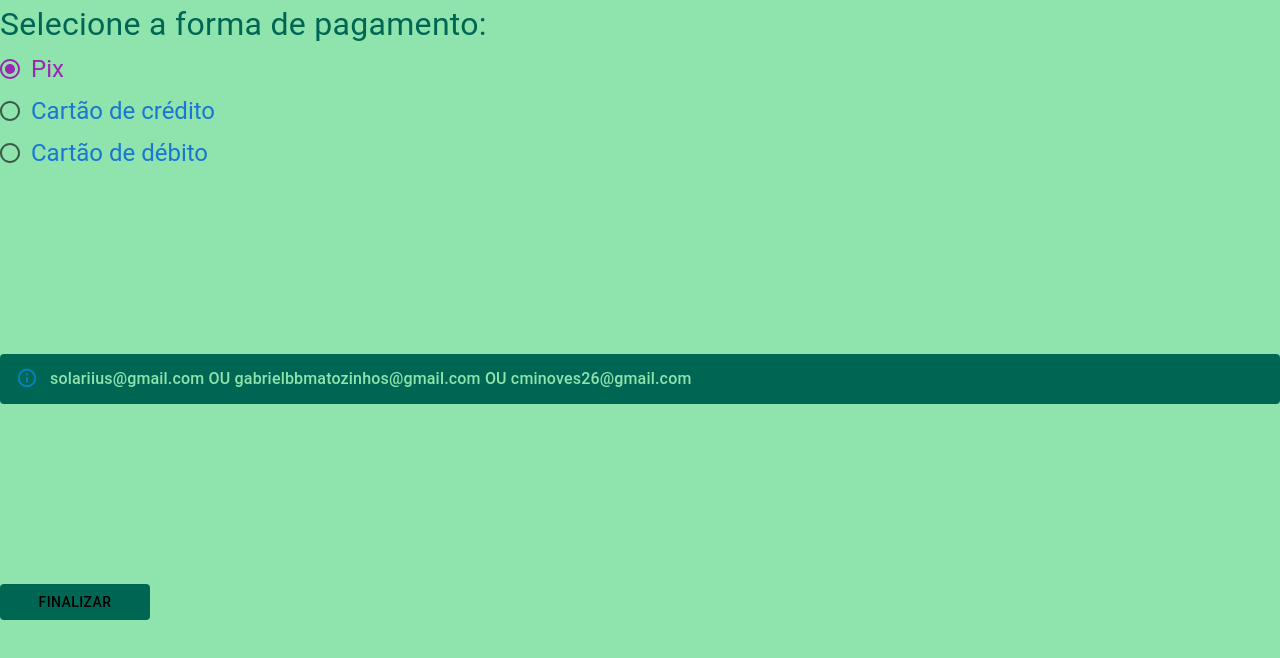
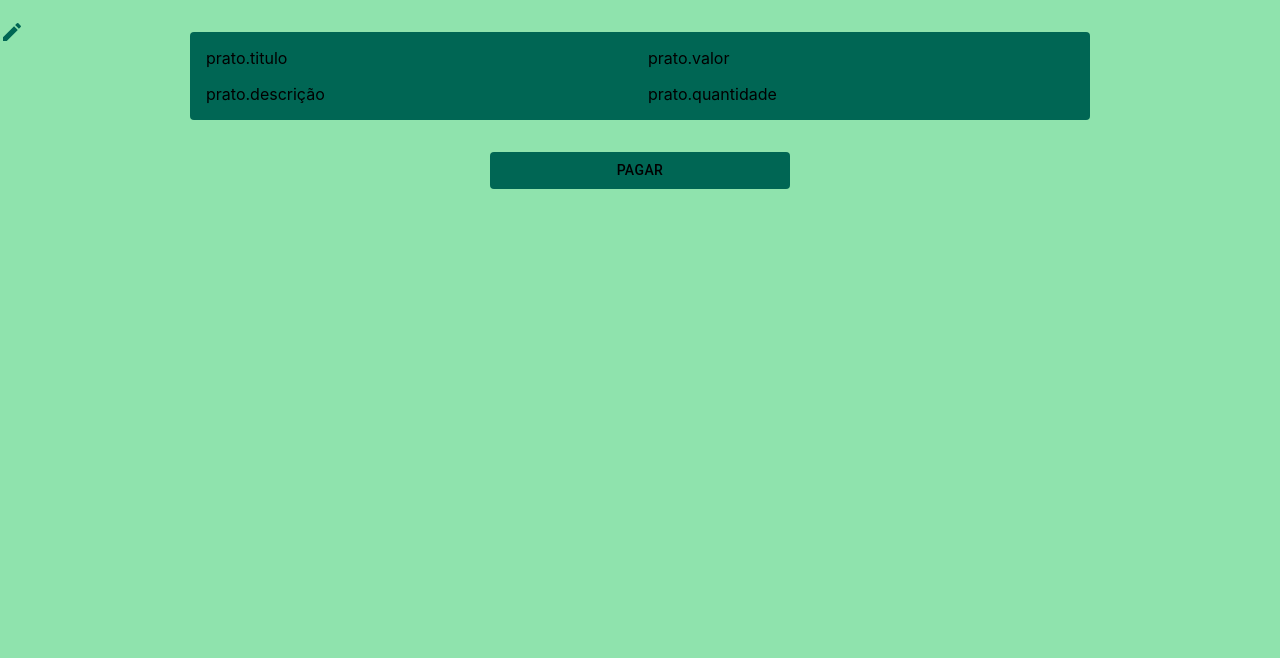
Before and after one commit to solariius/TPBD1, a React (Create React App) app: page / in a window 1280 px wide. Shown: the top 658 px of the page. Built offline with nearby package versions, Linux system fonts and the light colour scheme.

Commit message:
Cardápio

```diff
--- a/public/index.html
+++ b/public/index.html
@@ -24,7 +24,7 @@
       work correctly both with client-side routing and a non-root public URL.
       Learn how to configure a non-root public URL by running `npm run build`.
     -->
-    <title>React App</title>
+    <title>Veggie2world</title>
   </head>
   <body>
     <noscript>You need to enable JavaScript to run this app.</noscript>
--- a/src/index.tsx
+++ b/src/index.tsx
@@ -2,16 +2,16 @@ import React from "react";
 import ReactDOM from "react-dom";
 import "./index.css";
 
-import Pagamento from "./pages/pagamento/view/Pagamento";
+// import Pagamento from "./pages/pagamento/view/Pagamento";
 import reportWebVitals from "./reportWebVitals";
 
-// import Cardapio from "./pages/cardapio/view/Cardapio";
+import Cardapio from "./pages/cardapio/view/Cardapio";
 // import Edicao from "./pages/edicao/view/Edicao";
 // import App from "./App";
 
 ReactDOM.render(
   <React.StrictMode>
-    <Pagamento />
+    <Cardapio />
   </React.StrictMode>,
   document.getElementById("root")
 );
--- a/src/pages/cardapio/components/CardItem.tsx
+++ b/src/pages/cardapio/components/CardItem.tsx
@@ -1,7 +1,37 @@
+import { Grid } from "@mui/material";
 import { FC } from "react";
+import { SECONDARY } from "../../../config/theme";
+// aqui quero retornar um item desses para cada prato da lista de pratos (ps eu sei que é no cardapio.tsx)
 
 const CardItem: FC = () => {
-  return <div />;
+  return (
+    <Grid
+      container
+      borderRadius="4px"
+      direction="row"
+      rowSpacing={2}
+      sx={{
+        backgroundColor: SECONDARY,
+        width: "900px",
+        paddingBottom: "16px",
+        paddingLeft: "16px",
+      }}
+    >
+      <Grid item xs={6}>
+        prato.titulo
+      </Grid>
+
+      <Grid item xs={6}>
+        prato.valor
+      </Grid>
+      <Grid item xs={6}>
+        prato.descrição
+      </Grid>
+      <Grid item xs={6}>
+        prato.quantidade
+      </Grid>
+    </Grid>
+  );
 };
 
 export default CardItem;
--- a/src/pages/cardapio/view/Cardapio.tsx
+++ b/src/pages/cardapio/view/Cardapio.tsx
@@ -1,6 +1,7 @@
 // cada refeicao é um cardItem, tem engrenagem que faz
 // ir pra tela de edição e carrinho que faz ir pra tela de pagamento
 
+import { Edit } from "@mui/icons-material";
 import { Button, Grid } from "@mui/material";
 import { FC, MouseEventHandler } from "react";
 import { PRIMARY, SECONDARY } from "../../../config/theme";
@@ -13,9 +14,26 @@ const Cardapio: FC = () => {
   return (
     <Grid
       container
+      direction="column"
       sx={{ minWidth: "100vh", minHeight: "100vh", backgroundColor: PRIMARY }}
     >
+      <Grid
+        item
+        justifyContent="right"
+        sx={{ marginRight: "20px", marginTop: "20px" }}
+      >
+        <Edit sx={{ color: SECONDARY }}></Edit>
+      </Grid>
+      <Grid
+        container
+        direction="column"
+        justifyContent="center"
+        alignItems="center"
+        rowSpacing={4}
+      >
+        <Grid item>
           <CardItem />
+        </Grid>
         <Grid item>
           <Button
             sx={{ color: "black", backgroundColor: SECONDARY, width: "300px" }}
@@ -25,6 +43,7 @@ const Cardapio: FC = () => {
           </Button>
         </Grid>
       </Grid>
+    </Grid>
   );
 };
 
```
Lines whose indentation alone changed are shown as unchanged.
